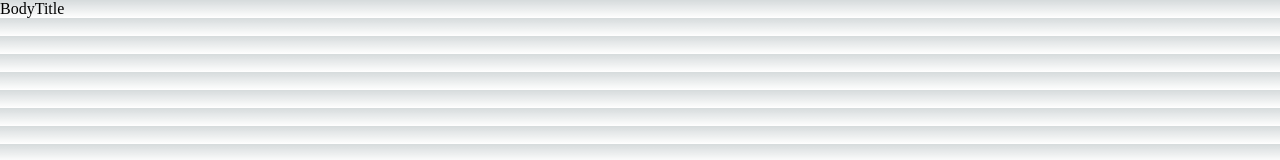
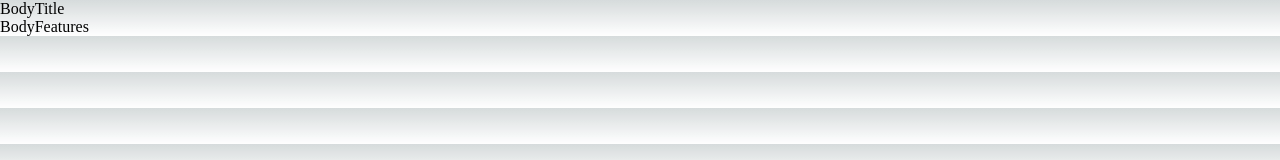
Before and after one commit to Aluonam/architecture-web, a Next.js app: page /HOME/Components/body/Body in a window 1280 px wide. Shown: the top 160 px of the page. Built offline with nearby package versions, Linux system fonts and the light colour scheme.

Commit message:
feat: create and import BodyFeatures

```diff
--- a/pages/HOME/Components/body/Body.jsx
+++ b/pages/HOME/Components/body/Body.jsx
@@ -1,11 +1,13 @@
 import React from 'react'
 import style from './Body.module.css'
 import BodyTitle from './bodyTitle/BodyTitle'
+import BodyFeatures from './bodyFeatures/BodyFeatures'
 
 const Body = () => {
   return (
     <>
     <BodyTitle></BodyTitle>
+    <BodyFeatures></BodyFeatures>
     </>
   )
 }
--- /dev/null
+++ b/pages/HOME/Components/body/bodyFeatures/BodyFeatures.jsx
@@ -0,0 +1,9 @@
+import React from 'react'
+
+const BodyFeatures = () => {
+  return (
+    <div>BodyFeatures</div>
+  )
+}
+
+export default BodyFeatures
```
